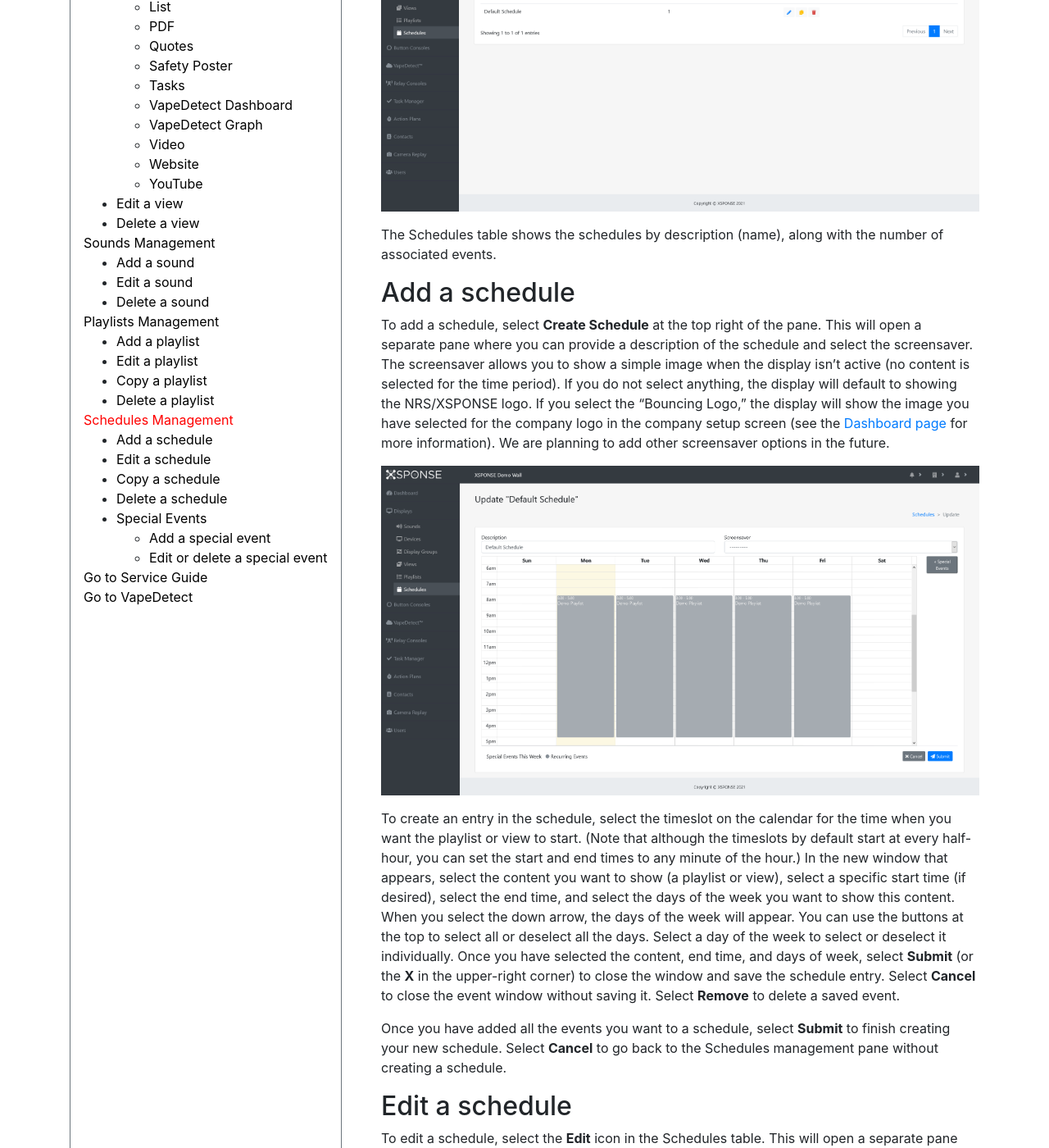
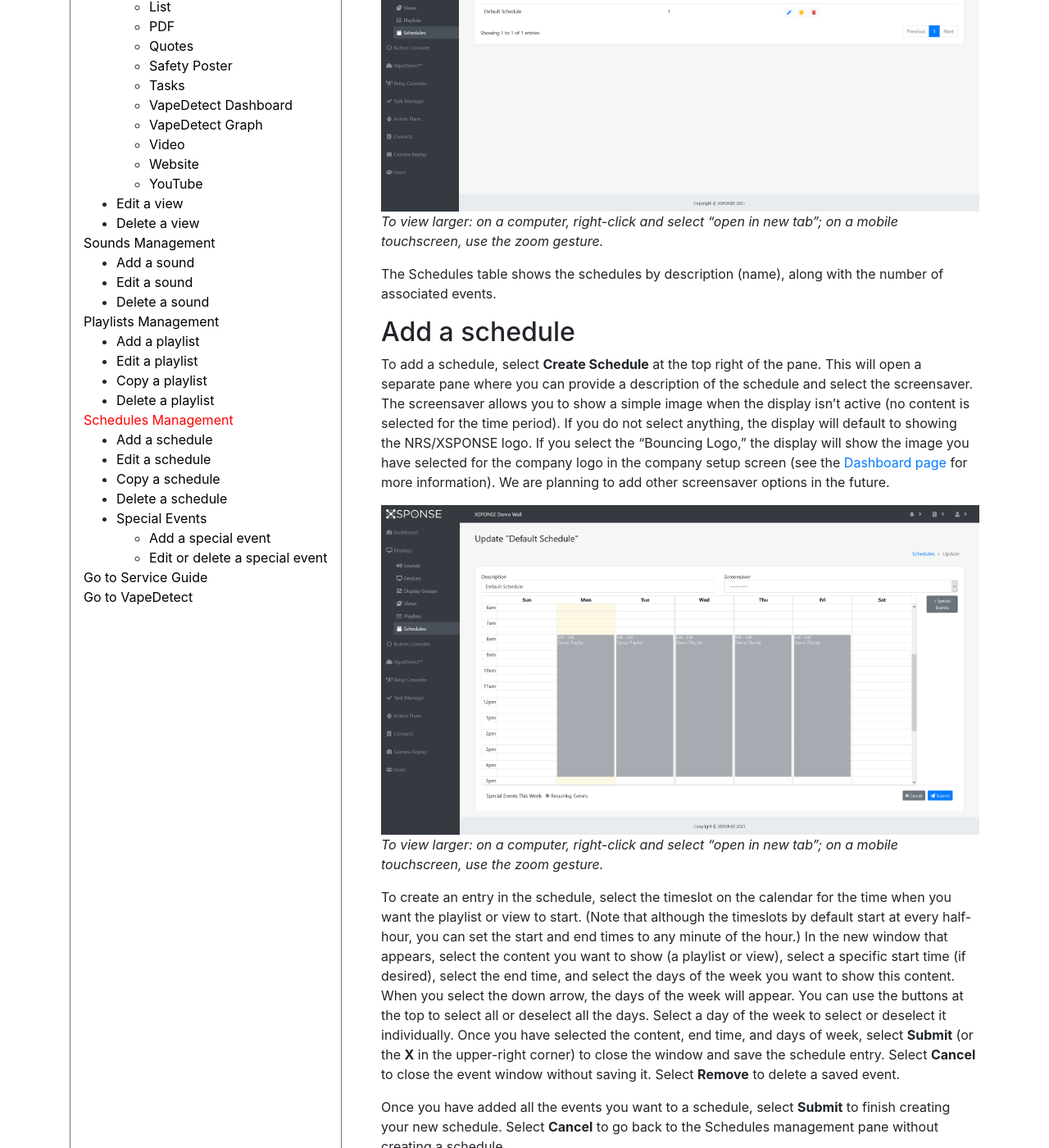
Before and after one commit to NrsSystems/docs, a Jekyll site: the page built from digital-displays/schedules-management.md, in a window 1280 px wide and 1400 px high, scrolled down 724 px. Shown: the whole window at 82% size. Built offline with Jekyll 4.4.1, drawn with Linux system fonts in a browser that asks for light colours; our own code applies the rules of GitHub Pages for plain Markdown files; some of the changed text lies outside the part shown.

Commit message:
Update schedules-management.md
Added directions to view screenshots larger.

```diff
--- a/digital-displays/schedules-management.md
+++ b/digital-displays/schedules-management.md
@@ -7,6 +7,7 @@ abstract: The Schedules management pane allows a user to add, edit, copy, or del
 The scheduling feature enables you to create a schedule for one or more displays that will be repeated every week. (See the [Displays Management page](displays-management.md) for how to set a display to use a schedule.) The schedule does not allow for overlapping entries, so you can have only one piece of content per time period—for example, if a video is scheduled to play every Friday from noon to 3 PM, you cannot also schedule a website to show on the same display starting at 2 PM every Friday. One-time special events that do not repeat can also be added to a schedule, and they will override the usual scheduled content during that time period on that occasion. (See [Special Events](schedules-management.md#special-events) later on this page for more information.)
 
 ![schedules management pane](schedules_management.png)
+_To view larger: on a computer, right-click and select "open in new tab"; on a mobile touchscreen, use the zoom gesture._
 
 The Schedules table shows the schedules by description (name), along with the number of associated events.
 
@@ -14,6 +15,7 @@ The Schedules table shows the schedules by description (name), along with the nu
 To add a schedule, select **Create Schedule** at the top right of the pane. This will open a separate pane where you can provide a description of the schedule and select the screensaver. The screensaver allows you to show a simple image when the display isn’t active (no content is selected for the time period). If you do not select anything, the display will default to showing the NRS/XSPONSE logo. If you select the “Bouncing Logo,” the display will show the image you have selected for the company logo in the company setup screen (see the [Dashboard page](general-ops/dashboard.md) for more information). We are planning to add other screensaver options in the future.
 
 ![schedule creation/edit pane](schedule_edit.png)
+_To view larger: on a computer, right-click and select "open in new tab"; on a mobile touchscreen, use the zoom gesture._
 
 To create an entry in the schedule, select the timeslot on the calendar for the time when you want the playlist or view to start. (Note that although the timeslots by default start at every half-hour, you can set the start and end times to any minute of the hour.) In the new window that appears, select the content you want to show (a playlist or view), select a specific start time (if desired), select the end time, and select the days of the week you want to show this content. When you select the down arrow, the days of the week will appear. You can use the buttons at the top to select all or deselect all the days. Select a day of the week to select or deselect it individually. Once you have selected the content, end time, and days of week, select **Submit** (or the **X** in the upper-right corner) to close the window and save the schedule entry. Select **Cancel** to close the event window without saving it. Select **Remove** to delete a saved event.
 
@@ -32,6 +34,7 @@ To delete a schedule, select the **Delete** icon in the Schedules table. This wi
 A special event is a one-time event when the content you select will be displayed instead of what is shown on the schedule. Special events will appear in the schedule but only during the week for which they are scheduled. Once the date for a special event has passed, the special event is deleted and can no longer be viewed or edited.
 
 ![special events pane](schedule_special_event.png)
+ _To view larger: on a computer, right-click and select "open in new tab"; on a mobile touchscreen, use the zoom gesture._
 
 Note that when you create or edit a special event, once you have finished with the Special Events pane, you will also need to select **Submit** at the bottom of the schedule pane to save your changes to the overall schedule.
 
```
